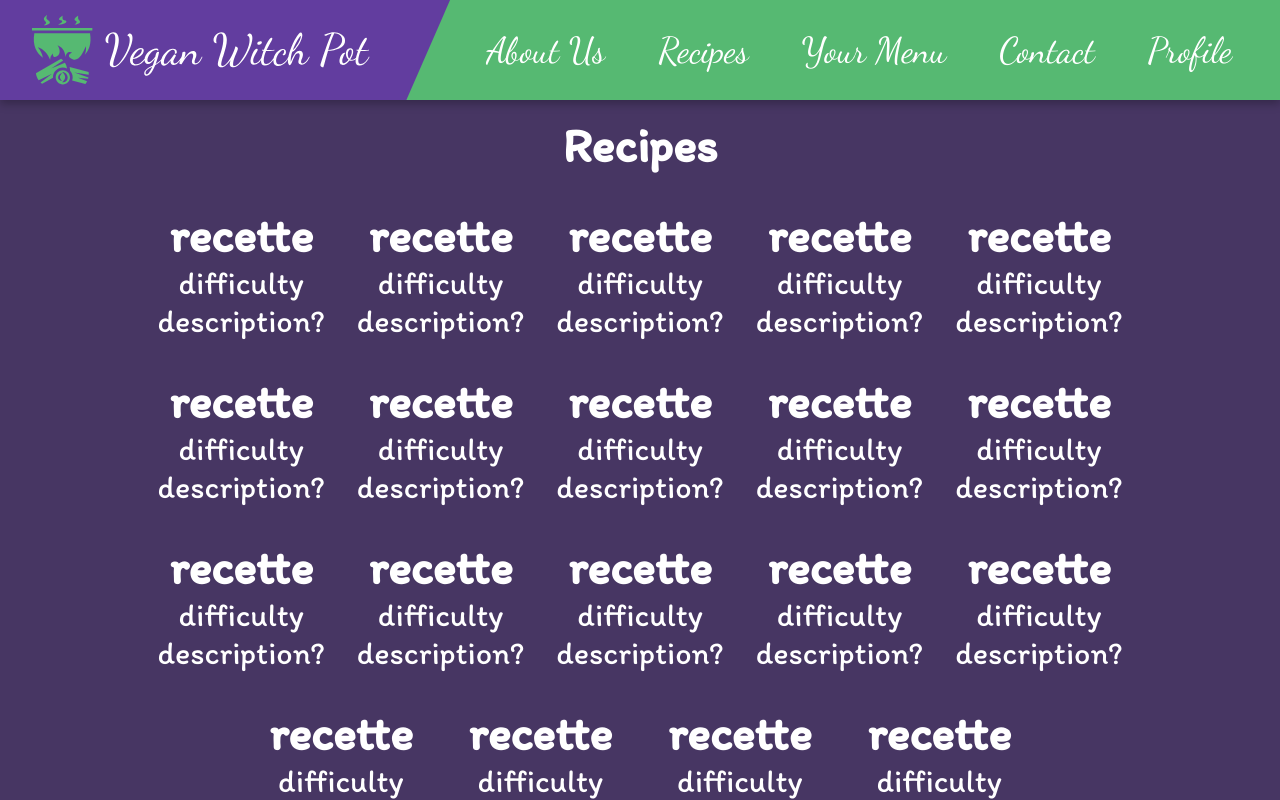
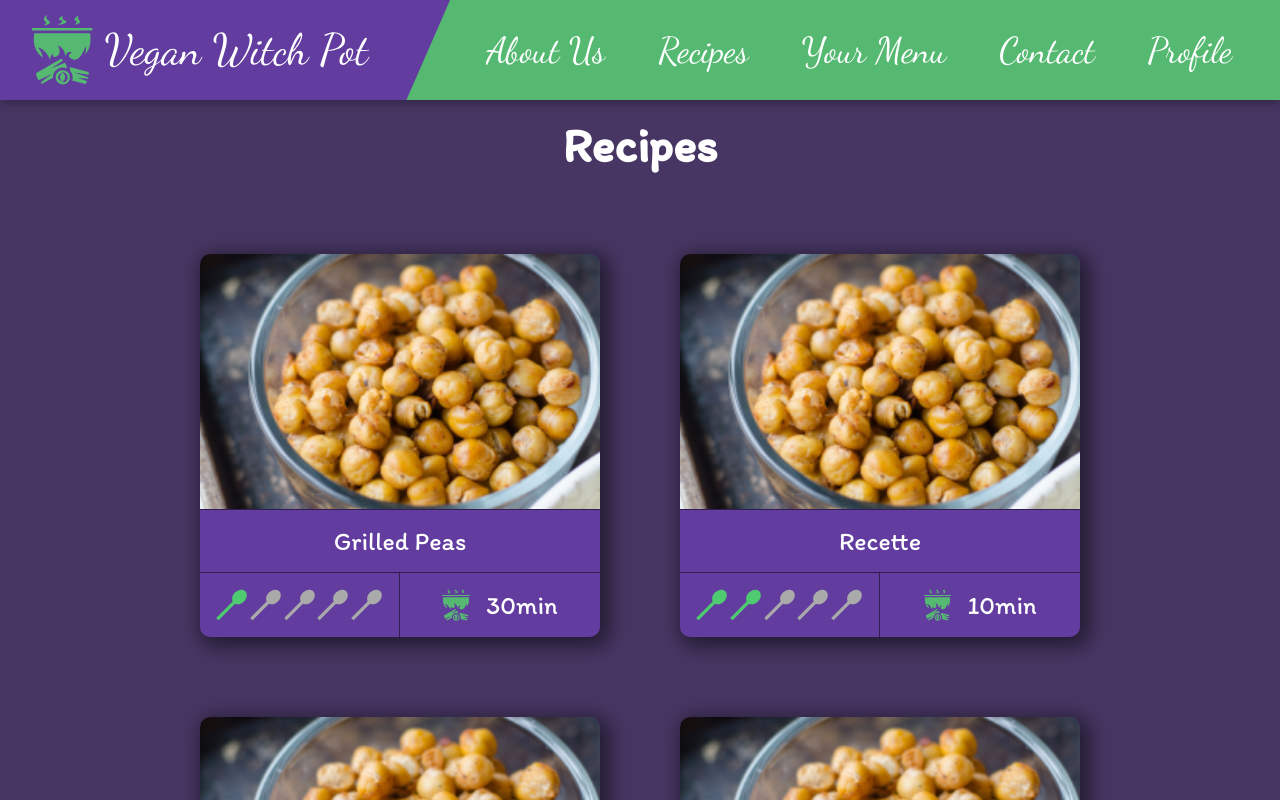
Before and after one commit to Laynaria/Vegan-Witch-Pot, a React (Vite) app in the folder frontend/: page /recipes in a window 1280 px wide. Shown: the top 800 px of the page. Built offline with nearby package versions, Linux system fonts and the light colour scheme.

Commit message:
cards are kinda done now, time for backend!

```diff
--- a/frontend/src/components/Home/Recipes.jsx
+++ b/frontend/src/components/Home/Recipes.jsx
@@ -1,35 +1,182 @@
+import spoon from "@assets/icons/spoon.svg";
+import timeImg from "@assets/logos/logo_mini.svg";
+import grilledPeas from "@assets/recipes/mini/grilled_peas.png";
+
 import "./Recipes.scss";
 
 export default function Recipes() {
   const array = [
-    { id: 1, title: "recette", desc: "description", difficulty: "difficulty" },
-    { id: 2, title: "recette", desc: "description", difficulty: "difficulty" },
-    { id: 3, title: "recette", desc: "description", difficulty: "difficulty" },
-    { id: 4, title: "recette", desc: "description", difficulty: "difficulty" },
-    { id: 5, title: "recette", desc: "description", difficulty: "difficulty" },
-    { id: 6, title: "recette", desc: "description", difficulty: "difficulty" },
-    { id: 7, title: "recette", desc: "description", difficulty: "difficulty" },
-    { id: 8, title: "recette", desc: "description", difficulty: "difficulty" },
-    { id: 9, title: "recette", desc: "description", difficulty: "difficulty" },
-    { id: 10, title: "recette", desc: "description", difficulty: "difficulty" },
-    { id: 11, title: "recette", desc: "description", difficulty: "difficulty" },
-    { id: 12, title: "recette", desc: "description", difficulty: "difficulty" },
-    { id: 13, title: "recette", desc: "description", difficulty: "difficulty" },
-    { id: 14, title: "recette", desc: "description", difficulty: "difficulty" },
-    { id: 15, title: "recette", desc: "description", difficulty: "difficulty" },
-    { id: 16, title: "recette", desc: "description", difficulty: "difficulty" },
-    { id: 17, title: "recette", desc: "description", difficulty: "difficulty" },
-    { id: 18, title: "recette", desc: "description", difficulty: "difficulty" },
-    { id: 19, title: "recette", desc: "description", difficulty: "difficulty" },
+    {
+      id: 1,
+      title: "Grilled Peas",
+      desc: "description",
+      difficulty: "1",
+      time: "30min",
+    },
+    {
+      id: 2,
+      title: "Recette",
+      desc: "description",
+      difficulty: "2",
+      time: "10min",
+    },
+    {
+      id: 3,
+      title: "Recette",
+      desc: "description",
+      difficulty: "3",
+      time: "15min",
+    },
+    {
+      id: 4,
+      title: "Recette",
+      desc: "description",
+      difficulty: "4",
+      time: "20min",
+    },
+    {
+      id: 5,
+      title: "Recette",
+      desc: "description",
+      difficulty: "5",
+      time: "30min",
+    },
+    {
+      id: 6,
+      title: "Recette",
+      desc: "description",
+      difficulty: "5",
+      time: "25min",
+    },
+    {
+      id: 7,
+      title: "Recette",
+      desc: "description",
+      difficulty: "2",
+      time: "75min",
+    },
+    {
+      id: 8,
+      title: "Recette",
+      desc: "description",
+      difficulty: "4",
+      time: "25min",
+    },
+    {
+      id: 9,
+      title: "Recette",
+      desc: "description",
+      difficulty: "3",
+      time: "1h",
+    },
+    {
+      id: 10,
+      title: "Recette",
+      desc: "description",
+      difficulty: "2",
+      time: "1h",
+    },
+    {
+      id: 11,
+      title: "Five Star",
+      desc: "description",
+      difficulty: "5",
+      time: "3h",
+    },
+    {
+      id: 12,
+      title: "Recette",
+      desc: "description",
+      difficulty: "1",
+      time: "4h",
+    },
+    {
+      id: 13,
+      title: "Two Star",
+      desc: "description",
+      difficulty: "2",
+      time: "24h",
+    },
+    {
+      id: 14,
+      title: "Recette",
+      desc: "description",
+      difficulty: "3",
+      time: "48h",
+    },
+    {
+      id: 15,
+      title: "Recette",
+      desc: "description",
+      difficulty: "1",
+      time: "1h",
+    },
+    {
+      id: 16,
+      title: "Recette",
+      desc: "description",
+      difficulty: "1",
+      time: "1h30",
+    },
+    {
+      id: 17,
+      title: "Four Star",
+      desc: "description",
+      difficulty: "4",
+      time: "7h",
+    },
+    {
+      id: 18,
+      title: "Three Star",
+      desc: "description",
+      difficulty: "3",
+      time: "22min",
+    },
+    {
+      id: 19,
+      title: "One Star",
+      desc: "description",
+      difficulty: "1",
+      time: "1h45",
+    },
   ];
   return (
     <section className="Recipes">
       <h1>Recipes</h1>
       {array.map((recipe) => (
-        <div id="card">
+        <div className="card" key={recipe.id}>
+          <img src={grilledPeas} alt={recipe.title} className="card-img" />
           <h2>{recipe.title}</h2>
-          <p>{recipe.difficulty}</p>
-          <p>{recipe.desc}?</p>
+          <p>
+            <span>
+              {/* {recipe.difficulty} */}
+              <img src={spoon} alt="Difficulty" />
+              <img
+                src={spoon}
+                alt="Difficulty"
+                className={recipe.difficulty >= 2 ? "" : "greyed-spoon"}
+              />
+              <img
+                src={spoon}
+                alt="Difficulty"
+                className={recipe.difficulty >= 3 ? "" : "greyed-spoon"}
+              />
+              <img
+                src={spoon}
+                alt="Difficulty"
+                className={recipe.difficulty >= 4 ? "" : "greyed-spoon"}
+              />
+              <img
+                src={spoon}
+                alt="Difficulty"
+                className={recipe.difficulty >= 5 ? "" : "greyed-spoon"}
+              />
+            </span>
+            <span>
+              <img src={timeImg} alt="Time" />
+              {recipe.time}
+            </span>
+          </p>
         </div>
       ))}
     </section>
--- a/frontend/src/components/Home/Recipes.scss
+++ b/frontend/src/components/Home/Recipes.scss
@@ -6,7 +6,7 @@
   justify-content: center;
   align-items: center;
   text-align: center;
-  gap: $basic-space * 2;
+  gap: $basic-space * 5;
   padding: $basic-space;
 
   @media screen and (min-width: 480px) {
@@ -16,4 +16,55 @@
   h1 {
     width: 100%;
   }
+
+  .card {
+    background-color: $primary-color;
+    border-radius: $border-radius;
+    display: flex;
+    flex-direction: column;
+    gap: $basic-space;
+    box-shadow: 5px 5px 20px 5px rgba(0, 0, 0, 0.5);
+    width: 25rem;
+
+    h2 {
+      font-size: 1.6rem;
+      font-weight: 500;
+    }
+
+    .card-img {
+      border-bottom: 1px solid rgba(0, 0, 0, 0.5);
+      border-radius: $border-radius $border-radius 0 0;
+    }
+
+    p {
+      font-size: 1.6rem;
+      border-top: 1px solid rgba(0, 0, 0, 0.5);
+      width: 100%;
+      display: flex;
+      justify-content: space-around;
+
+      span {
+        width: 100%;
+        padding: $basic-space 0;
+        box-sizing: border-box;
+        display: flex;
+        align-items: center;
+        justify-content: center;
+        gap: $basic-space;
+
+        img {
+          height: $basic-space * 2;
+        }
+
+        .greyed-spoon {
+          filter: grayscale(100%);
+        }
+
+        &:first-of-type {
+          gap: 0.1rem;
+          border-right: 1px solid rgba(0, 0, 0, 0.5);
+        }
+      }
+    }
+  }
 }
```
Also changed, not shown: frontend/src/assets/icons/greyspoon.svg (deleted), frontend/src/assets/recipes/mini/grilled_peas.png (added).
